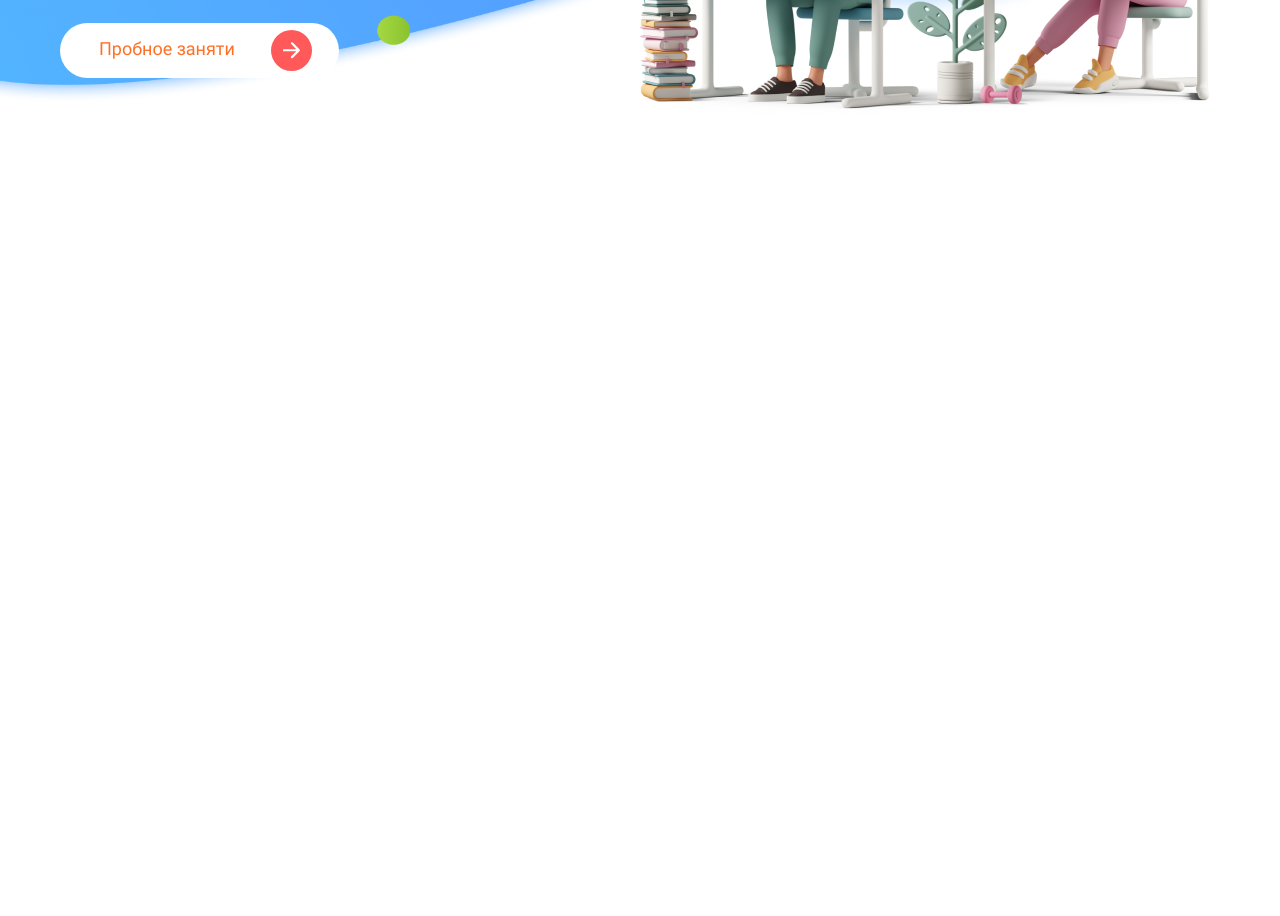
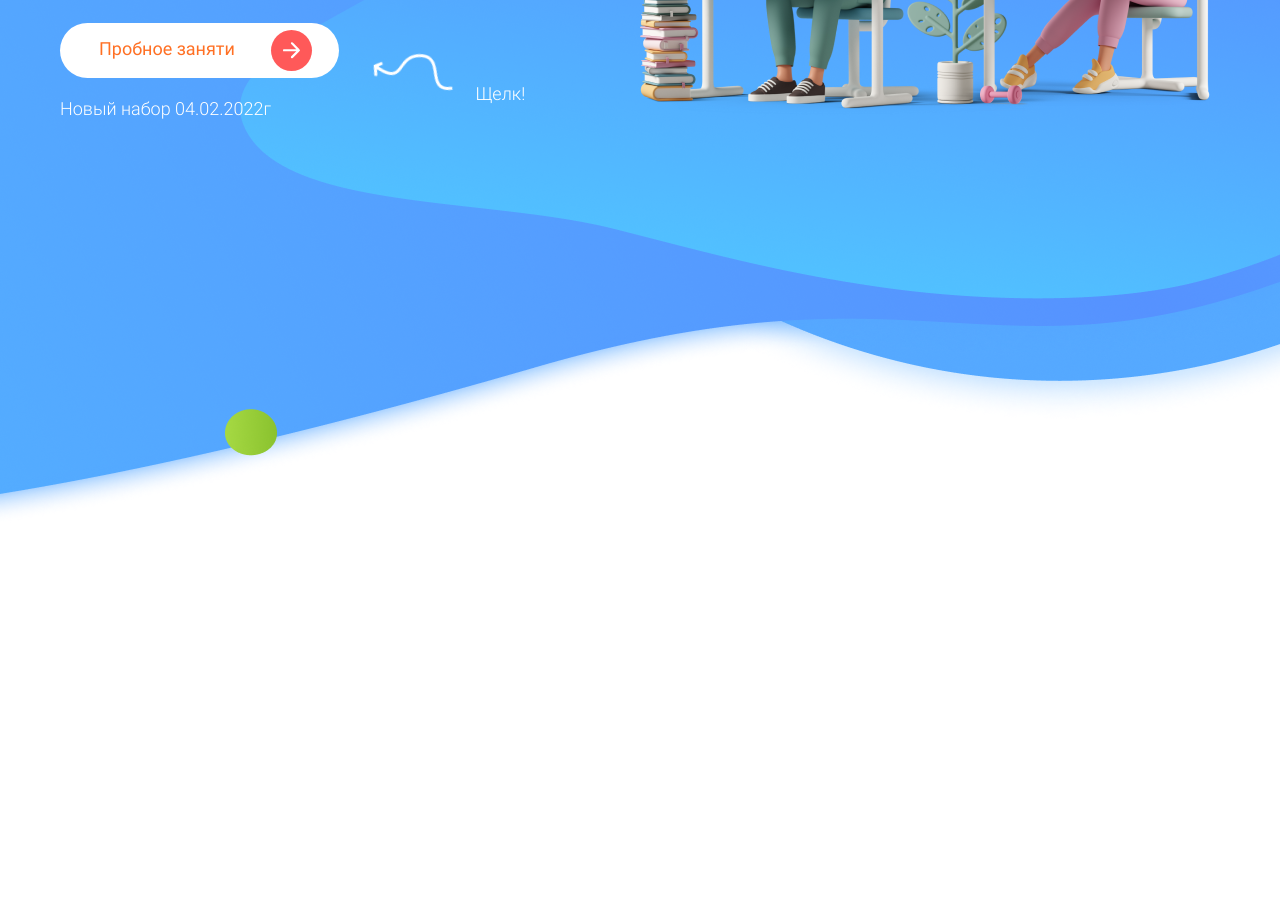
Before and after one commit to polezhaevr/delfa72, a plain HTML site: page index.html in a window 1280 px wide. Shown: the part 376-1292 px from the top of the page. Before the commit the page ends 800 px from the top, so only its background shows below. Drawn offline with Linux system fonts and the light colour scheme; files whose address does not match are found by name.

Commit message:
fixed increase decrease

```diff
--- a/css/style.css
+++ b/css/style.css
@@ -63,8 +63,9 @@
     background-repeat: no-repeat;
     background-size: cover;
     background-position: center;
-    height: 100vh;
-    max-width: 100%;
+    min-height: 1597px;
+
+
 
 }
 
```
Also changed, not shown: index.html (+0 -9 lines).
